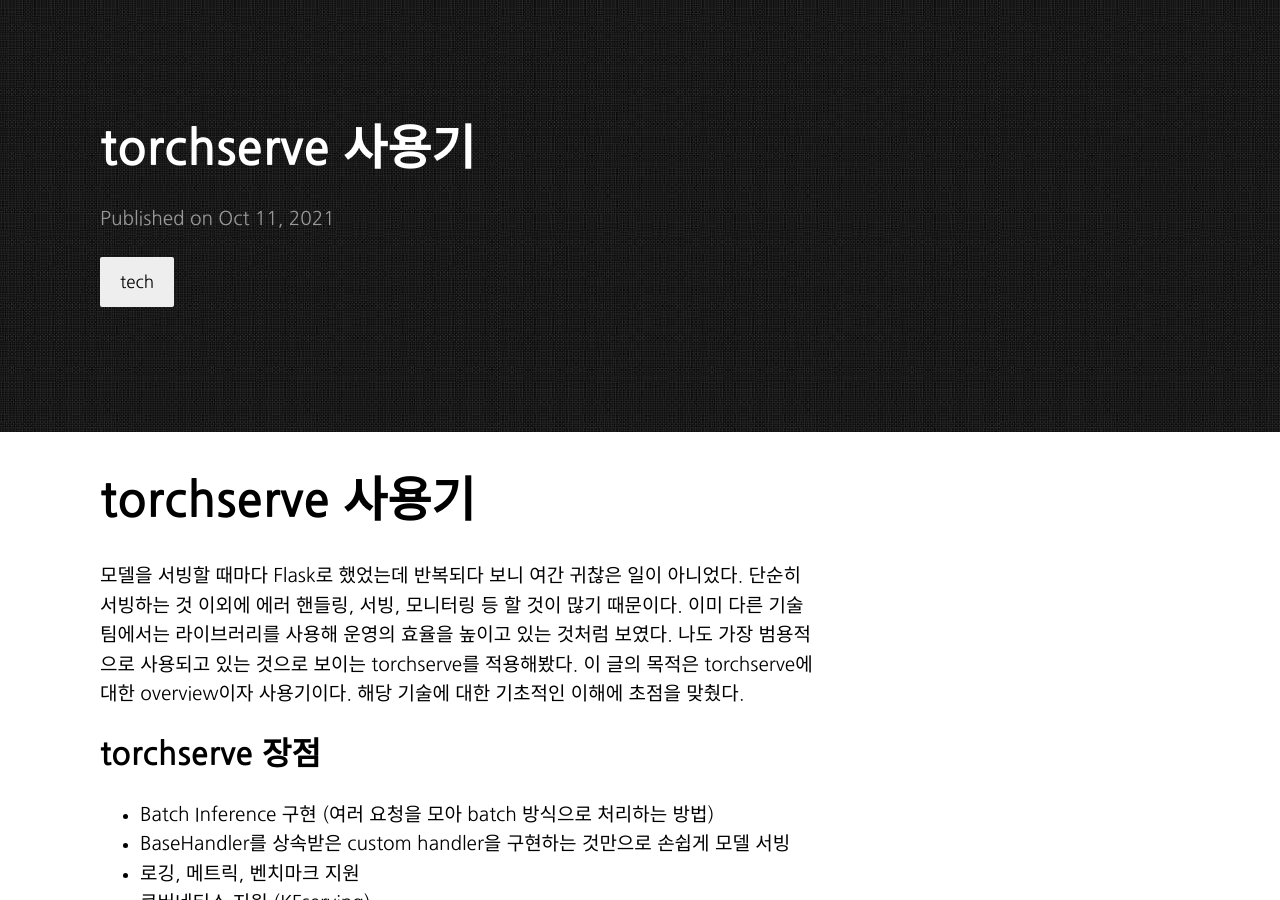
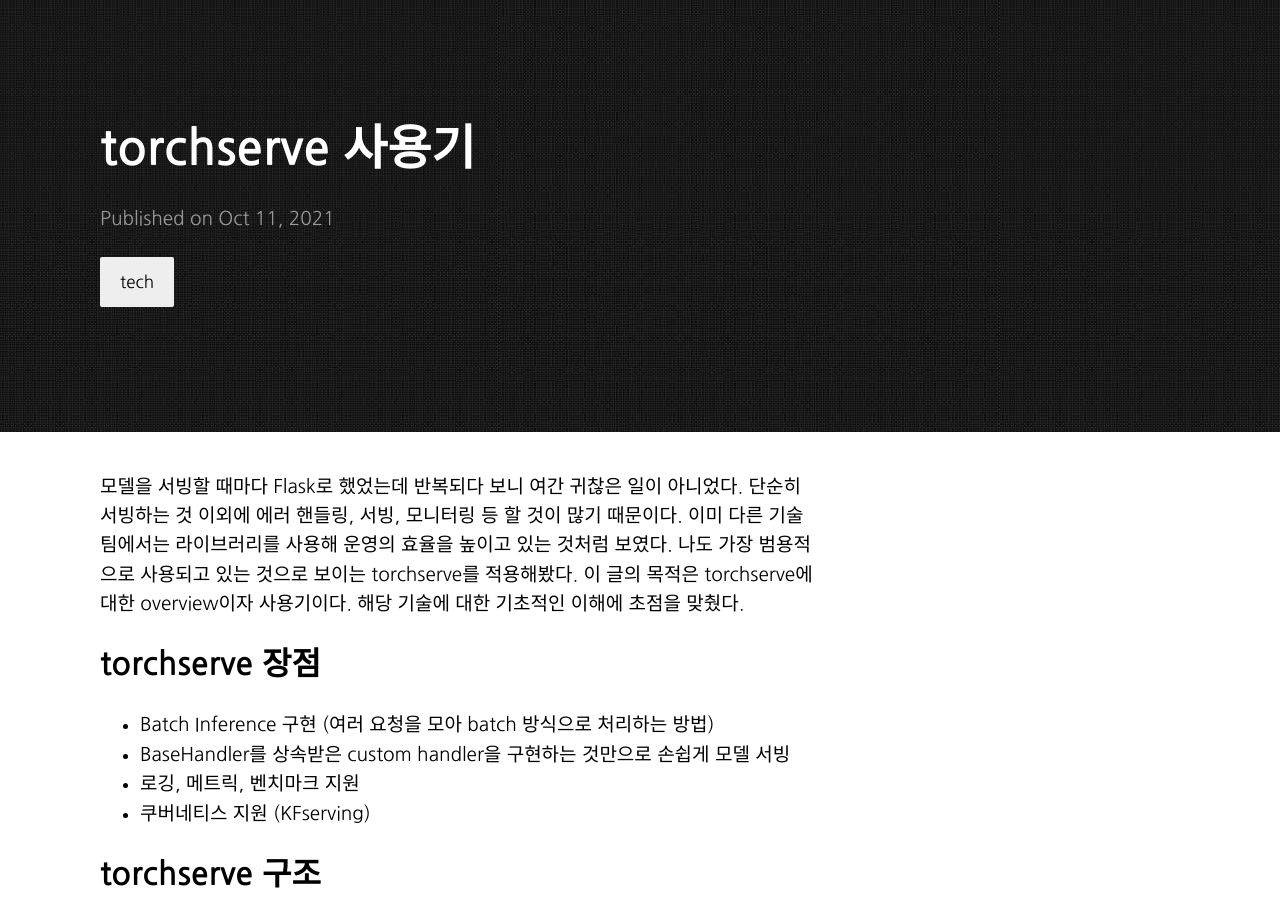
Before and after one commit to skydice/skydice.github.io, a Jekyll site: the page built from _posts/2021-10-11-torchserve-사용기.markdown, in a window 1280 px wide and 900 px high. Built offline with Jekyll 4.4.1, drawn with Linux system fonts in a browser that asks for light colours.

Commit message:
Update 2021-10-11-torchserve-사용기.markdown

```diff
--- a/_posts/2021-10-11-torchserve-사용기.markdown
+++ b/_posts/2021-10-11-torchserve-사용기.markdown
@@ -4,7 +4,6 @@ title:  "torchserve 사용기"
 date:   2021-10-11 18:00:00 +0900
 categories: tech
 ---
-# torchserve 사용기
 모델을 서빙할 때마다 Flask로 했었는데 반복되다 보니 여간 귀찮은 일이 아니었다. 단순히 서빙하는 것 이외에 에러 핸들링, 서빙, 모니터링 등 할 것이 많기 때문이다. 이미 다른 기술 팀에서는 라이브러리를 사용해 운영의 효율을 높이고 있는 것처럼 보였다. 나도 가장 범용적으로 사용되고 있는 것으로 보이는 torchserve를 적용해봤다.
 이 글의 목적은 torchserve에 대한 overview이자 사용기이다. 해당 기술에 대한 기초적인 이해에 초점을 맞췄다.
 
```
